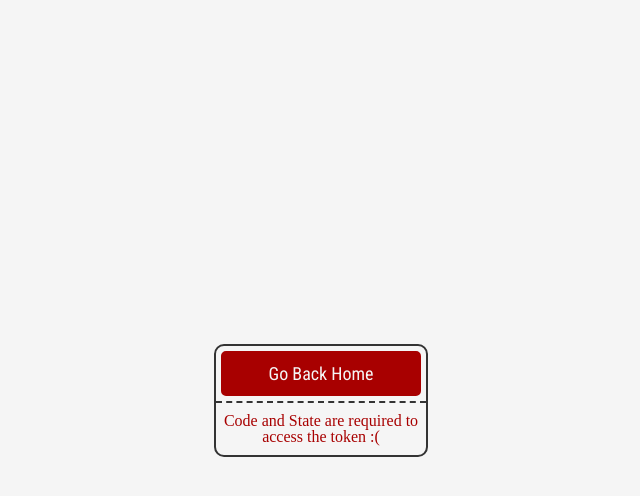
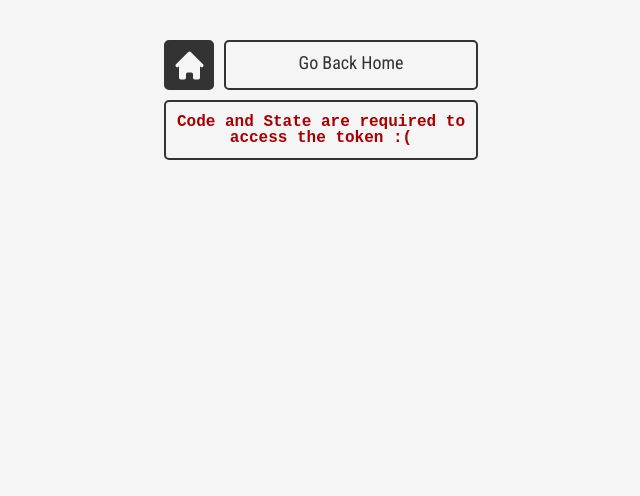
Before and after one commit to NerdPlayground/auralis, a Next.js app: page /authorize in a window 1280 px wide. Shown: the top 496 px of the page, without its empty margins (319-959 px from the left). Built offline with nearby package versions, Linux system fonts and the light colour scheme.

Commit message:
refactor (Application) : change look and feel of lotify container

```diff
--- a/app/authorize/page.js
+++ b/app/authorize/page.js
@@ -5,6 +5,7 @@ import { use, useEffect, useState } from "react";
 import Button from "@/app/components/button";
 import { robotoCondensed } from "@/app/ui/fonts";
 import { getAccessToken } from "@/app/lib/actions";
+import Icon from "../components/icons";
 
 export default function Page({ searchParams }){
     const initialState=Object.freeze({
@@ -40,10 +41,15 @@ export default function Page({ searchParams }){
     },[params]);
 
     return (
+        <div id="platform">
             <div id="container">
                 <div></div>
                 <div className="container">
                     {message.status?(
+                        <div className="button-container">
+                            <div>
+                                <Icon label={"home"}/>
+                            </div>
                             <Link
                                 href="/"
                                 className={`
@@ -54,8 +60,10 @@ export default function Page({ searchParams }){
                             >
                                 {`Go Back Home`}
                             </Link>
+                        </div>
                     ):(
                         <Button
+                            icon={"key"}
                             active={true}
                             label={`Get Access Token`}
                             action={{
@@ -79,5 +87,6 @@ export default function Page({ searchParams }){
                     </p>
                 </div>
             </div>
+        </div>
     );
 }
--- a/app/components/button.js
+++ b/app/components/button.js
@@ -1,7 +1,8 @@
 import { useTransition } from "react";
+import Icon from "@/app/components/icons";
 import { robotoCondensed } from "@/app/ui/fonts";
 
-export default function Button({ label, active, action, reaction, setMessage }){
+export default function Button({ icon, label, active, action, reaction, setMessage }){
     const [isPending, startTransition]=useTransition();
     const buttonClasses=[
         "button",
@@ -10,6 +11,10 @@ export default function Button({ label, active, action, reaction, setMessage }){
     ];
 
     return (
+        <div className="button-container">
+            <div>
+                <Icon label={icon}/>
+            </div>
             <button
                 disabled={!active}
                 className={buttonClasses.join(" ")}
@@ -41,5 +46,6 @@ export default function Button({ label, active, action, reaction, setMessage }){
             >{
                 isPending? `Loading...` : label
             }</button>
+        </div>
     );
 }
--- /dev/null
+++ b/app/components/icons.js
@@ -0,0 +1,36 @@
+export default function Icon({ label }){
+    switch(label){
+        case "thumbs-up": return(
+            <svg viewBox="0 0 24 24" xmlns="http://www.w3.org/2000/svg">
+                <path d="M2.4 12.6a1.8 1.8 0 1 1 3.6 0v7.2a1.8 1.8 0 0 1-3.6 0v-7.2Zm4.8-.2v6.516a2.4 2.4 0 0 0 1.327 2.148l.06.03a4.8 4.8 0 0 0 2.145.506h6.499a2.4 2.4 0 0 0 2.354-1.93l1.44-7.2a2.398 2.398 0 0 0-2.353-2.87H14.4V4.8A2.4 2.4 0 0 0 12 2.4a1.2 1.2 0 0 0-1.2 1.2v.8a4.8 4.8 0 0 1-.96 2.88L8.16 9.52a4.8 4.8 0 0 0-.96 2.88Z"></path>
+            </svg>
+        );
+        case "print": return(
+            <svg viewBox="0 0 24 24" xmlns="http://www.w3.org/2000/svg">
+                <path fillRule="evenodd" d="M7.95 3.186A10.8 10.8 0 0 1 22.8 13.2a1.2 1.2 0 1 1-2.4 0A8.4 8.4 0 0 0 8.85 5.41a1.2 1.2 0 1 1-.9-2.224ZM5.594 5.951A1.2 1.2 0 0 1 5.7 7.644 8.364 8.364 0 0 0 3.6 13.2a1.2 1.2 0 0 1-2.4 0 10.764 10.764 0 0 1 2.7-7.144 1.2 1.2 0 0 1 1.694-.105Z" clipRule="evenodd"></path>
+                <path fillRule="evenodd" d="M6 13.2a6 6 0 0 1 12 0 1.2 1.2 0 1 1-2.4 0 3.6 3.6 0 0 0-7.2 0c0 2.012-.414 3.931-1.162 5.675a1.2 1.2 0 0 1-2.205-.947c.64-1.494.97-3.103.967-4.728Zm10.705 2.414a1.201 1.201 0 0 1 .997 1.374 23.828 23.828 0 0 1-.654 2.924 1.2 1.2 0 1 1-2.304-.67 21.65 21.65 0 0 0 .588-2.63 1.2 1.2 0 0 1 1.373-.996v-.002Z" clipRule="evenodd"></path>
+                <path fillRule="evenodd" d="M12 12a1.2 1.2 0 0 1 1.2 1.2c0 2.683-.552 5.242-1.548 7.565a1.2 1.2 0 1 1-2.206-.947A16.742 16.742 0 0 0 10.8 13.2 1.2 1.2 0 0 1 12 12Z" clipRule="evenodd"></path>
+            </svg>
+        );
+        case "playing": return(
+            <svg viewBox="0 0 24 24" xmlns="http://www.w3.org/2000/svg">
+                <path d="M21.6 3.6a1.2 1.2 0 0 0-1.435-1.176l-12 2.4A1.2 1.2 0 0 0 7.2 6v10.937A5.24 5.24 0 0 0 6 16.8c-1.988 0-3.6 1.074-3.6 2.4 0 1.326 1.612 2.4 3.6 2.4s3.6-1.074 3.6-2.4V9.384l9.6-1.92v7.073A5.24 5.24 0 0 0 18 14.4c-1.988 0-3.6 1.074-3.6 2.4 0 1.326 1.612 2.4 3.6 2.4s3.6-1.074 3.6-2.4V3.6Z"></path>
+            </svg>
+        );
+        case "refresh": return(
+            <svg viewBox="0 0 24 24" xmlns="http://www.w3.org/2000/svg">
+                <path fillRule="evenodd" d="M4.8 2.4A1.2 1.2 0 0 1 6 3.6v2.521a8.402 8.402 0 0 1 13.921 3.08A1.2 1.2 0 1 1 17.66 10 6.002 6.002 0 0 0 7.2 8.4h3.6a1.2 1.2 0 1 1 0 2.4h-6a1.2 1.2 0 0 1-1.2-1.2v-6a1.2 1.2 0 0 1 1.2-1.2Zm.01 10.868A1.2 1.2 0 0 1 6.34 14a6.002 6.002 0 0 0 10.461 1.6H13.2a1.2 1.2 0 1 1 0-2.4h6a1.2 1.2 0 0 1 1.2 1.2v6a1.2 1.2 0 1 1-2.4 0v-2.521a8.402 8.402 0 0 1-13.921-3.08 1.2 1.2 0 0 1 .732-1.53H4.81Z" clipRule="evenodd"></path>
+            </svg>
+        );
+        case "key": return(
+            <svg viewBox="0 0 24 24" xmlns="http://www.w3.org/2000/svg">
+                <path fillRule="evenodd" d="M21.6 9.6a7.2 7.2 0 0 1-9.292 6.892L12 16.8 10.8 18l-1.2 1.2H7.2v2.4H2.4v-4.8l5.108-5.108A7.2 7.2 0 1 1 21.6 9.6Zm-7.2-4.8a1.2 1.2 0 1 0 0 2.4 2.4 2.4 0 0 1 2.4 2.4 1.2 1.2 0 1 0 2.4 0 4.8 4.8 0 0 0-4.8-4.8Z" clipRule="evenodd"></path>
+            </svg>
+        );
+        case "home": return(
+            <svg viewBox="0 0 24 24" xmlns="http://www.w3.org/2000/svg">
+                <path d="M12.848 2.752a1.2 1.2 0 0 0-1.696 0l-8.4 8.4a1.2 1.2 0 0 0 1.696 1.696l.352-.351V20.4A1.2 1.2 0 0 0 6 21.6h2.4a1.2 1.2 0 0 0 1.2-1.2V18a1.2 1.2 0 0 1 1.2-1.2h2.4a1.2 1.2 0 0 1 1.2 1.2v2.4a1.2 1.2 0 0 0 1.2 1.2H18a1.2 1.2 0 0 0 1.2-1.2v-7.903l.352.351a1.2 1.2 0 0 0 1.696-1.696l-8.4-8.4Z"></path>
+            </svg>
+        );
+    }
+}
--- a/app/ui/styles.scss
+++ b/app/ui/styles.scss
@@ -1,6 +1,8 @@
 @use "sass:color";
 @use "colors.scss" as *;
 @use "functions.scss" as *;
+
+$bheight: 50px;
 
 *{
     margin: 0px;
@@ -16,27 +18,20 @@ body{
 }
 
 #root{
-    @include flex(column,center,center);
+    padding: 25px;
+    @include flex(column,center,flex-start);
     @include dimensions(100%,1500px,100%,100%);
 }
 
-.label,.button{
+.label{
     padding: 10px;
-    @include dimensions(200px,200px);
+    @include dimensions($full-dimension:(200px,$bheight));
     font-size: 18px;
     text-align: center;
     color: $black;
     border-radius: 5px;
     background-color: $white;
     border: 2px solid $black;
-}
-
-.button{
-    cursor: pointer;
-    &:hover{
-        color: $white;
-        background-color: $black;
-    }
 }
 
 .disabled-button{
@@ -75,6 +70,7 @@ $border: 2px;
 }
 
 #display{
+    margin-bottom: 20px;
     padding: $p-padding;
     border: $border solid $black;
     border-radius: calc(#{$p-padding} + #{$d-radius});
@@ -127,26 +123,74 @@ $border: 2px;
 }
 
 #container{
-    border-radius: 10px;
-    border: 2px solid $black;
     @include flex(column,center,center);
-    & > :nth-child(2){
+    @include dimensions($full-width:100%);
+    & > *{
+        padding: 5px;
         @include flex(column,center,center);
-        & > .button{
-            margin-bottom: 5px;
-            &:last-child{
-                margin-bottom: 0px;
+        @include dimensions($full-width:100%);
+    }
+    & > :nth-child(1){
+        & > .button-container{
+            flex-direction: row-reverse !important;
+            & > :nth-child(1){
+                margin-right: 0;
+            }
+            & > :nth-child(2){
+                margin-right: 10px;
             }
         }
     }
     & > :nth-child(3){
-        padding-block: 10px;
-        border-bottom: none;
-        text-align: center;
+        & > p{
+            padding: 5px;
+            @include dimensions($full-dimension:(100%,60px));
+            text-align: center;
+            font-family: monospace;
+            font-weight: bold;
+            border-radius: 5px;
+            border: 2px solid $black;
+        }
     }
 }
 
-.container{
-    padding: 5px;
-    border-bottom: 2px dashed $black;
+.button-container{
+    $icon: 50px;
+    $space: 10px;
+    $button: calc(100% - #{$icon} - #{$space});
+    margin-bottom: 10px;
+    @include flex(row,center,flex-start);
+    @include dimensions($full-width:100%);
+    &:last-child{
+        margin-bottom: 0;
+    }
+    & > div{
+        margin-right: $space;
+        @include flex(row,center,center);
+        @include dimensions($full-dimension:($icon,$bheight));
+        border-radius: 5px;
+        border: 2px solid $black;
+        background-color: $black;
+        & > svg{
+            fill: $white;
+            @include dimensions($square:35px);
+        }
+    }
+    & > button,& > p,& > a{
+        padding: 10px;
+        @include dimensions($full-dimension:($button,$bheight));
+        font-size: 18px;
+        text-align: center;
+        color: $black;
+        border-radius: 5px;
+        background-color: $white;
+        border: 2px solid $black;
+    }
+    & > button,& > a{
+        cursor: pointer;
+        &:hover{
+            color: $white;
+            background-color: $black;
+        }
+    }
 }
```
Also changed, not shown: app/authorize/component.js (+11 -3 lines). Lines whose indentation alone changed are shown as unchanged.
